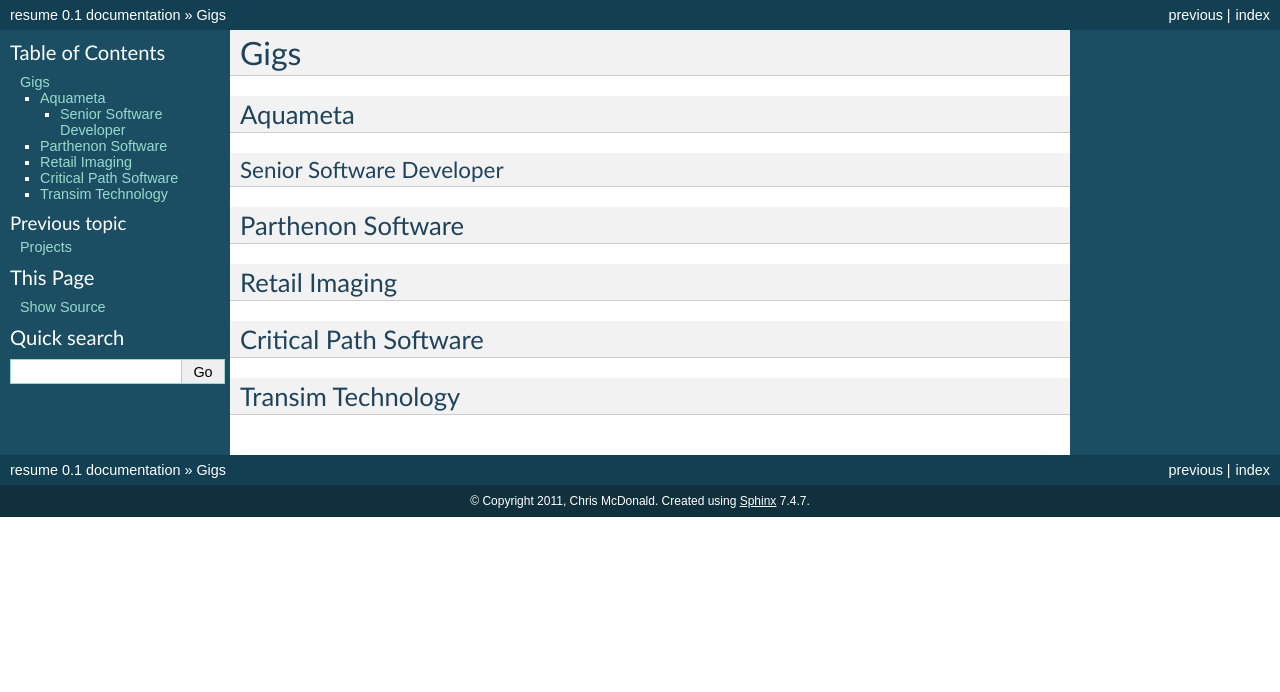
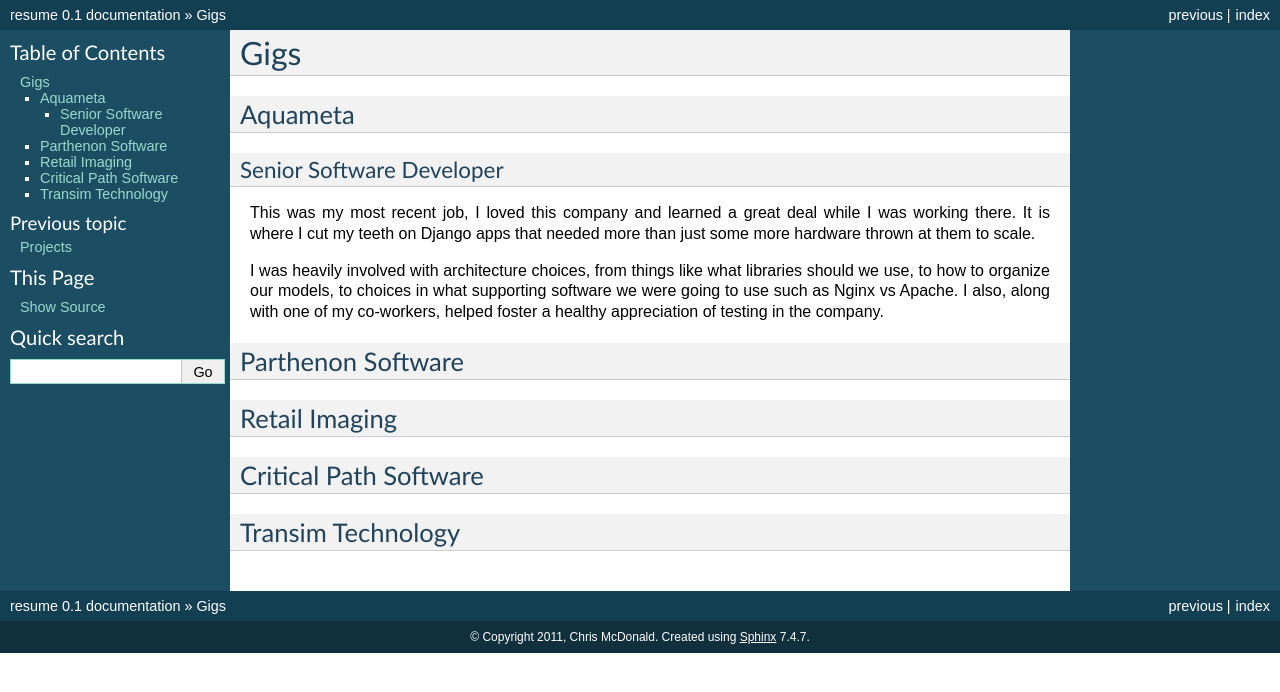
Before and after one commit to wraithan/resume, a Sphinx documentation site: the page built from docs/gigs.rst, in a window 1280 px wide. Shown: the top 692 px of the page. Built offline with Sphinx 7.4.7, drawn with Linux system fonts in a browser that asks for light colours.

Commit message:
aquameta

```diff
--- a/docs/gigs.rst
+++ b/docs/gigs.rst
@@ -7,6 +7,17 @@
 ########
 Senior Software Developer
 *************************
+
+This was my most recent job, I loved this company and learned a great
+deal while I was working there. It is where I cut my teeth on Django
+apps that needed more than just some more hardware thrown at them to
+scale.
+
+I was heavily involved with architecture choices, from things like
+what libraries should we use, to how to organize our models, to
+choices in what supporting software we were going to use such as Nginx
+vs Apache. I also, along with one of my co-workers, helped foster a
+healthy appreciation of testing in the company.
 
 
 ##################
```
